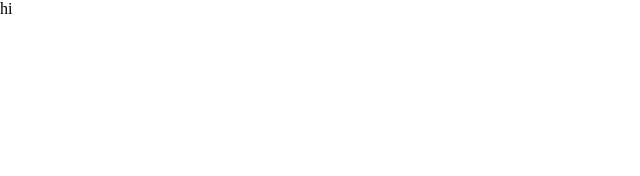
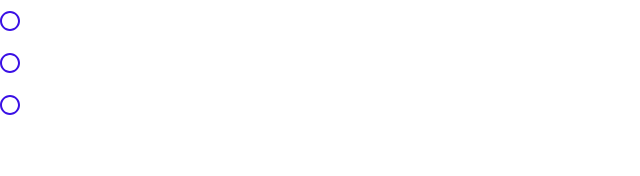
Before and after one commit to peaksoft-school/bilingual-web, a React (Create React App) app: page / in a window 1280 px wide. Shown: the top 176 px of the page, without its empty margins (0-640 px from the left). Built offline with nearby package versions, Linux system fonts and the light colour scheme.

Commit message:
some problems with rado

```diff
--- a/package.json
+++ b/package.json
@@ -3,8 +3,11 @@
   "version": "0.1.0",
   "private": true,
   "dependencies": {
+    "@emotion/react": "^11.7.1",
+    "@emotion/styled": "^11.6.0",
     "@material-ui/core": "^4.12.3",
-    "@mui/material": "^5.3.0",
+    "@mui/material": "^5.3.1",
+    "@mui/styled-engine-sc": "^5.3.0",
     "@mui/styles": "^5.3.0",
     "@testing-library/jest-dom": "^5.16.1",
     "@testing-library/react": "^12.1.2",
@@ -12,6 +15,7 @@
     "react": "^17.0.2",
     "react-dom": "^17.0.2",
     "react-scripts": "5.0.0",
+    "styled-component": "^2.8.0",
     "styled-components": "^5.3.3",
     "web-vitals": "^2.1.3"
   },
--- a/src/App.js
+++ b/src/App.js
@@ -1,5 +1,22 @@
+import RadioButton from './components/UI/radioButton'
+
 function App() {
-   return <div>hi</div>
+   return (
+      <div>
+         <div>
+            {/* sfdsfdffd */}
+            <RadioButton />
+         </div>
+         <div>
+            {/* sfdsfdffd */}
+            <RadioButton />
+         </div>
+         <div>
+            {/* sfdsfdffd */}
+            <RadioButton />
+         </div>
+      </div>
+   )
 }
 
 export default App
--- /dev/null
+++ b/src/components/UI/radioButton/index.js
@@ -0,0 +1,26 @@
+import { FormControl, FormControlLabel, Radio, RadioGroup } from '@mui/material'
+import styled from 'styled-components'
+
+const RadioButton = (props) => {
+   const { onChange, ...otherProps } = props
+   return (
+      <FormControl>
+         <RadioGroup aria-labelledby="" name="">
+            <FormControlLabel
+               value=""
+               label=""
+               control={<StyledRadioButton />}
+               onChange={onChange}
+               {...otherProps}
+            />
+         </RadioGroup>
+      </FormControl>
+   )
+}
+
+export default RadioButton
+const StyledRadioButton = styled(Radio)`
+   &.MuiRadio-root {
+      color: #3a10e5;
+   }
+`
```
Also changed, not shown: 1 other file (tests, documents, lock files or other folders).
